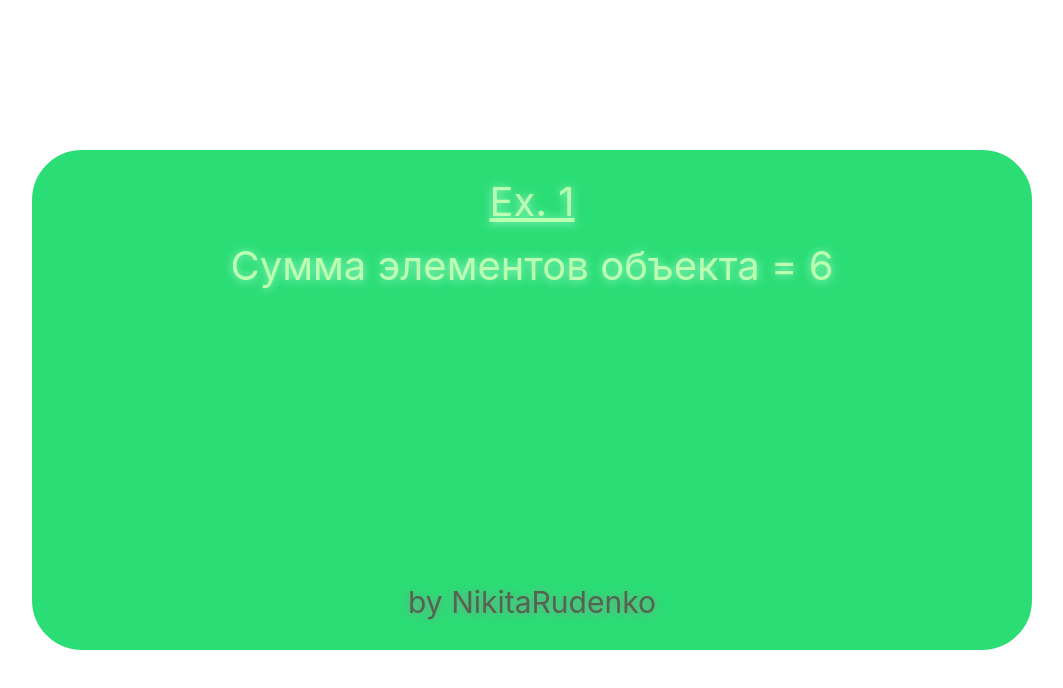
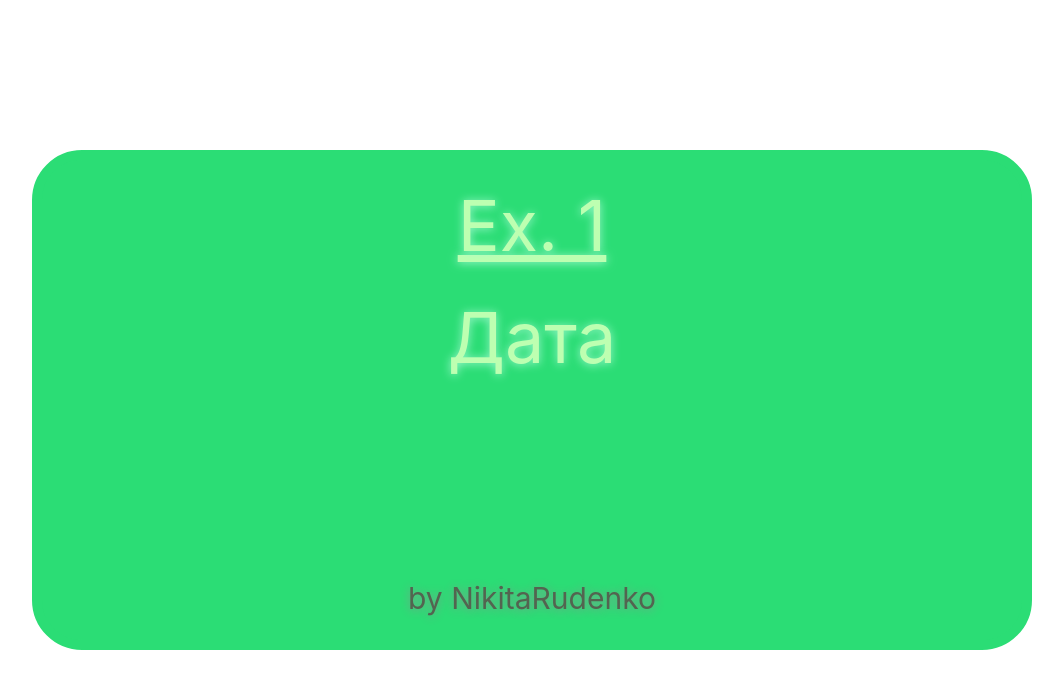
Before and after one commit to nickruden/vue3_base, a Vue app: page / in a window 1280 px wide. Shown: the top 688 px of the page, without its empty margins (0-1063 px from the left). Built offline with nearby package versions, Linux system fonts and the light colour scheme.

Commit message:
Работа с методами в фреймворке Vue(Task_9)

```diff
--- a/src/App.vue
+++ b/src/App.vue
@@ -3,9 +3,13 @@
   name: "App",
   data() {
 	return {
-    //Ex. 1
-    obj: {x: 1, y: 2, z: 3},
 	  }
+  },
+  methods: {
+    todaydate: function() {
+      var d = new Date();
+      alert("Today: " + d.toDateString());
+	}
   }
 }
 </script>
@@ -14,7 +18,7 @@
     <div id="main">
       <!-- Ex. 1  -->
       <h2>Ex. 1</h2>
-      <p>Сумма элементов объекта = {{ obj.x + obj.y + obj.z }}</p>
+      <p>Дата {{ todaydate() }}</p>
 
       <p id="endword">by NikitaRudenko</p>
     </div>
@@ -32,7 +36,7 @@
     text-shadow: 0px 1px 10px rgb(160, 248, 207);
   }
   #main p,  #main h2{
-    font-size: 40px;
+    font-size: 70px;
   }
   #main h2{
     margin-top: 10px;
@@ -40,7 +44,7 @@
   }
   #main #endword{
     font-size: 30px;
-    margin-top: 280px;
+    margin-top: 180px;
     color: rgb(83, 100, 80);
     text-shadow: 0px 1px 10px rgb(128, 151, 141);
   }
```
